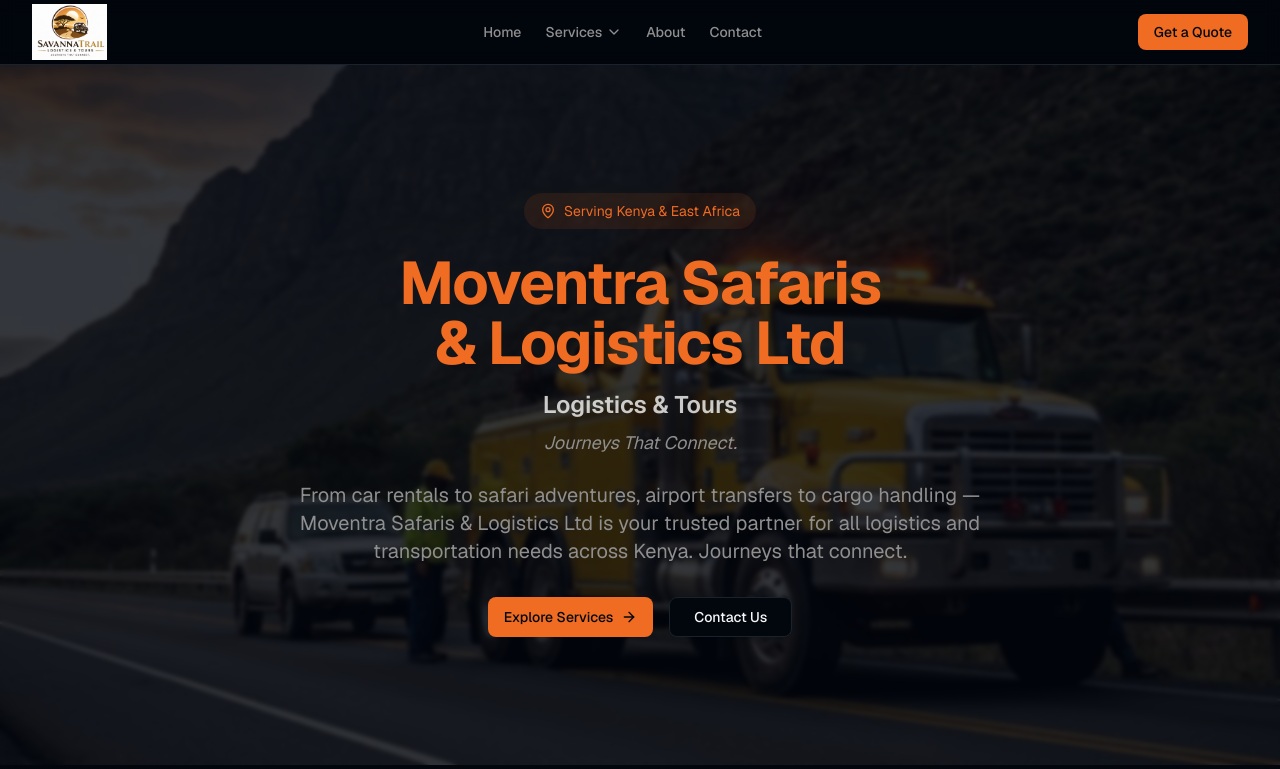
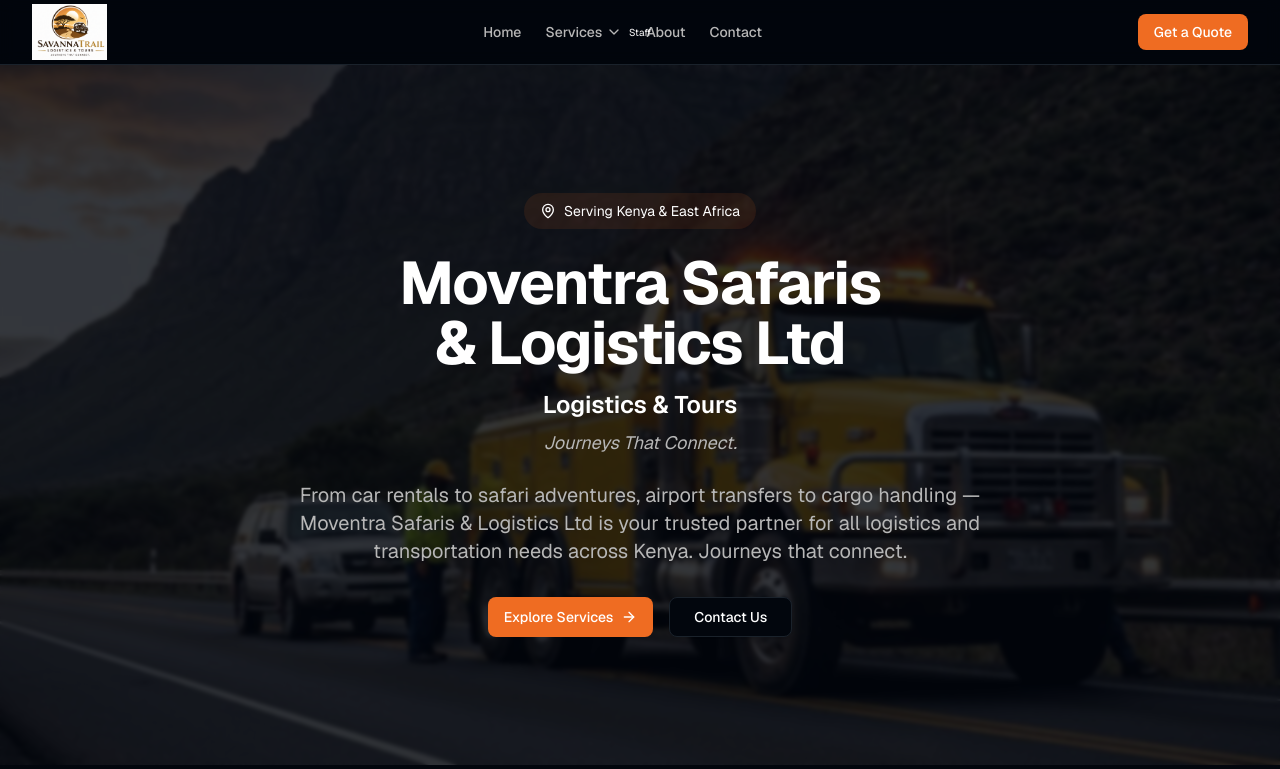
Before and after one commit to muhatonjeri/v0-savannahlink-logistics-app, a Next.js app: page / in a window 1280 px wide. Shown: the top 769 px of the page. Built offline with nearby package versions, Linux system fonts and the light colour scheme.

Commit message:
Force white text on all dark backgrounds globally

```diff
--- a/app/globals.css
+++ b/app/globals.css
@@ -655,3 +655,48 @@ tr.dark-header th {
 .bg-\[\#0f1d32\] .text-muted-foreground {
   color: oklch(0.75 0 0) !important;
 }
+
+/* ── Force white text everywhere on dark backgrounds ── */
+* {
+  color: inherit;
+}
+
+body {
+  color: white;
+}
+
+/* Any element with a dark background gets white text */
+[class*="bg-[#0a1628]"],
+[class*="bg-[#0f1d32]"],
+[class*="bg-[#1a2744]"],
+[class*="bg-gray-800"],
+[class*="bg-gray-900"],
+[class*="bg-slate-800"],
+[class*="bg-slate-900"] {
+  color: white !important;
+}
+
+[class*="bg-[#0a1628]"] *,
+[class*="bg-[#0f1d32]"] *,
+[class*="bg-[#1a2744]"] *,
+[class*="bg-gray-800"] *,
+[class*="bg-gray-900"] *,
+[class*="bg-slate-800"] *,
+[class*="bg-slate-900"] * {
+  color: white !important;
+}
+
+/* Table rows and cells always inherit */
+td, th, tr, thead, tbody {
+  color: inherit;
+}
+
+/* Muted text stays visible but slightly dimmed */
+.text-muted-foreground {
+  color: oklch(0.78 0 0) !important;
+}
+
+/* Placeholder text */
+::placeholder {
+  color: oklch(0.55 0 0) !important;
+}
```
